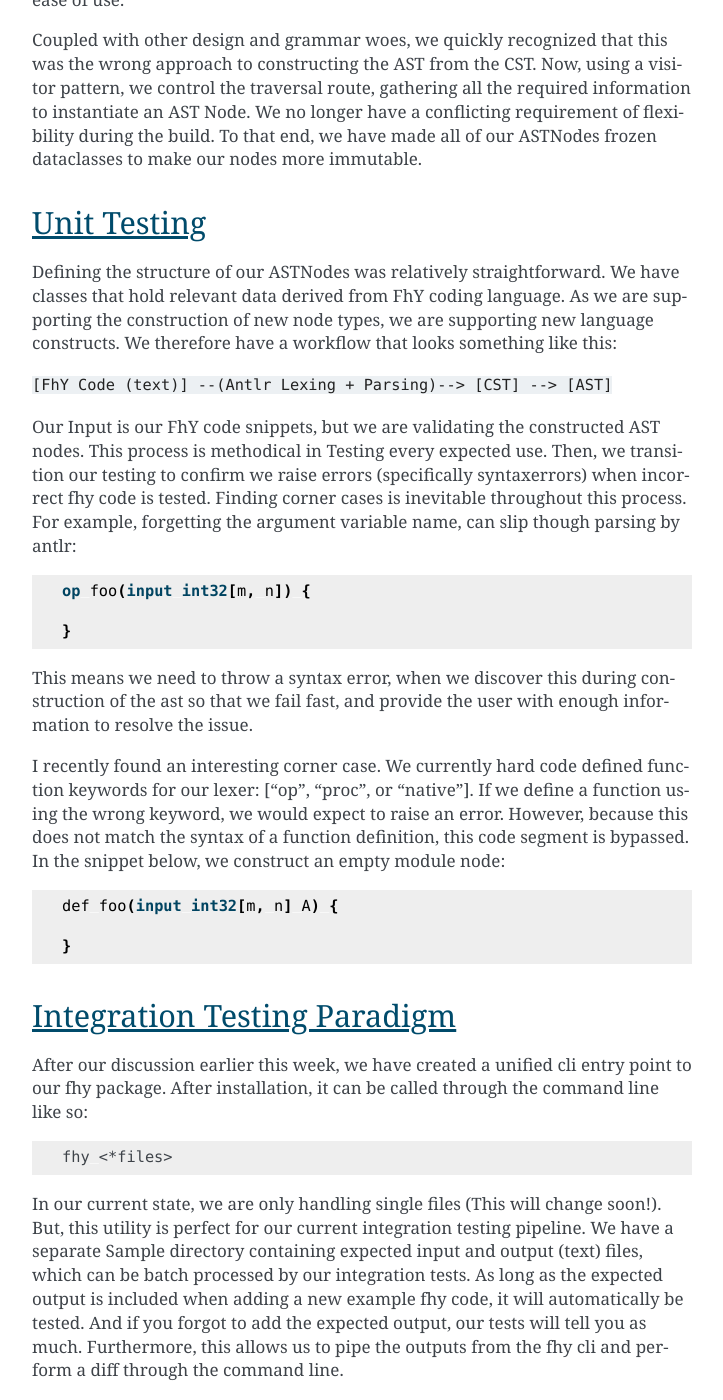
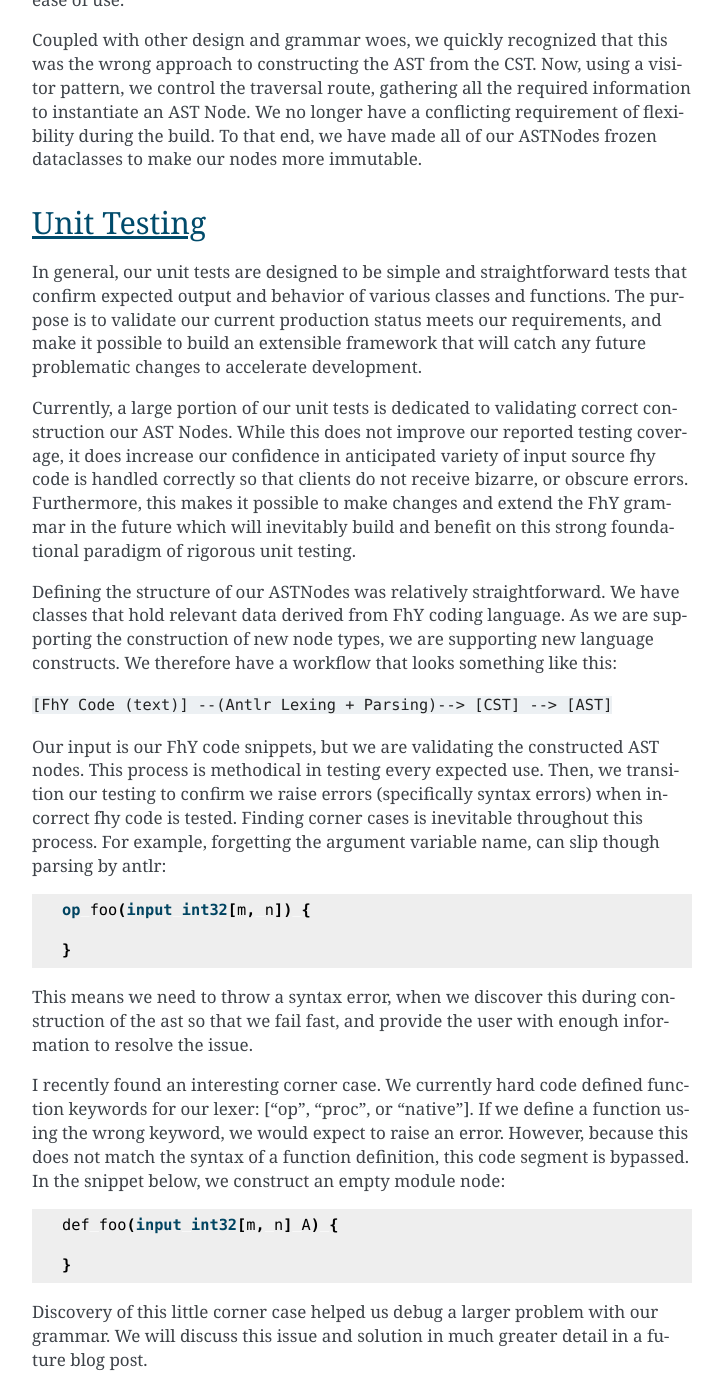
Before and after one commit to actlab-fhy/FhY, a Sphinx documentation site: the page built from docs/source/design_blog/post_2024-04-25.rst, in a window 1280 px wide and 1400 px high, scrolled down 973 px. Shown: the whole window, without its empty margins (388-1111 px from the left). Built offline with Sphinx 7.4.7, drawn with Linux system fonts in a browser that asks for light colours; some of the changed text lies outside the part shown.

Commit message:
docs(design-blog): Update incomplete blog regarding unit and integration testing.

```diff
--- a/docs/source/design_blog/post_2024-04-25.rst
+++ b/docs/source/design_blog/post_2024-04-25.rst
@@ -46,6 +46,20 @@
 Unit Testing
 ============
 
+In general, our unit tests are designed to be simple and straightforward tests that
+confirm expected output and behavior of various classes and functions. The purpose is
+to validate our current production status meets our requirements, and make it possible
+to build an extensible framework that will catch any future problematic changes to
+accelerate development.
+
+Currently, a large portion of our unit tests is dedicated to validating correct
+construction our AST Nodes. While this does not improve our reported testing coverage,
+it does increase our confidence in anticipated variety of input source fhy code is
+handled correctly so that clients do not receive bizarre, or obscure errors.
+Furthermore, this makes it possible to make changes and extend the FhY grammar in the
+future which will inevitably build and benefit on this strong foundational paradigm of
+rigorous unit testing.
+
 Defining the structure of our ASTNodes was relatively straightforward. We have classes
 that hold relevant data derived from FhY coding language. As we are supporting the
 construction of new node types, we are supporting new language constructs. We therefore
@@ -53,9 +67,9 @@
 
 ``[FhY Code (text)] --(Antlr Lexing + Parsing)--> [CST] --> [AST]``
 
-Our Input is our FhY code snippets, but we are validating the constructed AST nodes.
-This process is methodical in Testing every expected use. Then, we transition our
-testing to confirm we raise errors (specifically syntaxerrors) when incorrect fhy code
+Our input is our FhY code snippets, but we are validating the constructed AST nodes.
+This process is methodical in testing every expected use. Then, we transition our
+testing to confirm we raise errors (specifically syntax errors) when incorrect fhy code
 is tested. Finding corner cases is inevitable throughout this process. For example,
 forgetting the argument variable name, can slip though parsing by antlr:
 
@@ -81,6 +95,9 @@
 
     }
 
+Discovery of this little corner case helped us debug a larger problem with our grammar.
+We will discuss this issue and solution in much greater detail in a future blog post.
+
 Integration Testing Paradigm
 ============================
 
@@ -89,18 +106,30 @@
 
 .. code-block:: bash
 
-    fhy <*files>
+    fhy --module <filepath>
+    fhy --library <filepath>
 
 In our current state, we are only handling single files (This will change soon!). But,
 this utility is perfect for our current integration testing pipeline. We have a separate
 Sample directory containing expected input and output (text) files, which can be batch
 processed by our integration tests. As long as the expected output is included when
 adding a new example fhy code, it will automatically be tested. And if you forgot to add
-the expected output, our tests will tell you as much. Furthermore, this allows us to
-pipe the outputs from the fhy cli and perform a diff through the command line.
+the expected output, our tests will tell you as much.
 
+We also can serialize our AST Nodes to json format, using the subparser `serialize`:
 
+.. code-block:: bash
+
+    fhy -m <filepath> serialize --format json
+
+This will stream the json format to stdout, which makes it possible to pipe to compare
+output and perform a diff through the command line.
+
+Currently, we are performing integration tests against the entry point (installed
+package) using subprocess against input fhy source code files, and comparing against
+expected output files to confirm we get expected results, in the same manner as we
+expect clients to use our FhY Frontend.
 
 - **Release Date**: April 25th, 2024
-- **Last Updated**: April 25th, 2024
+- **Last Updated**: May 23rd, 2024
 - **Post Author(s)**: Jason C Del Rio
```
